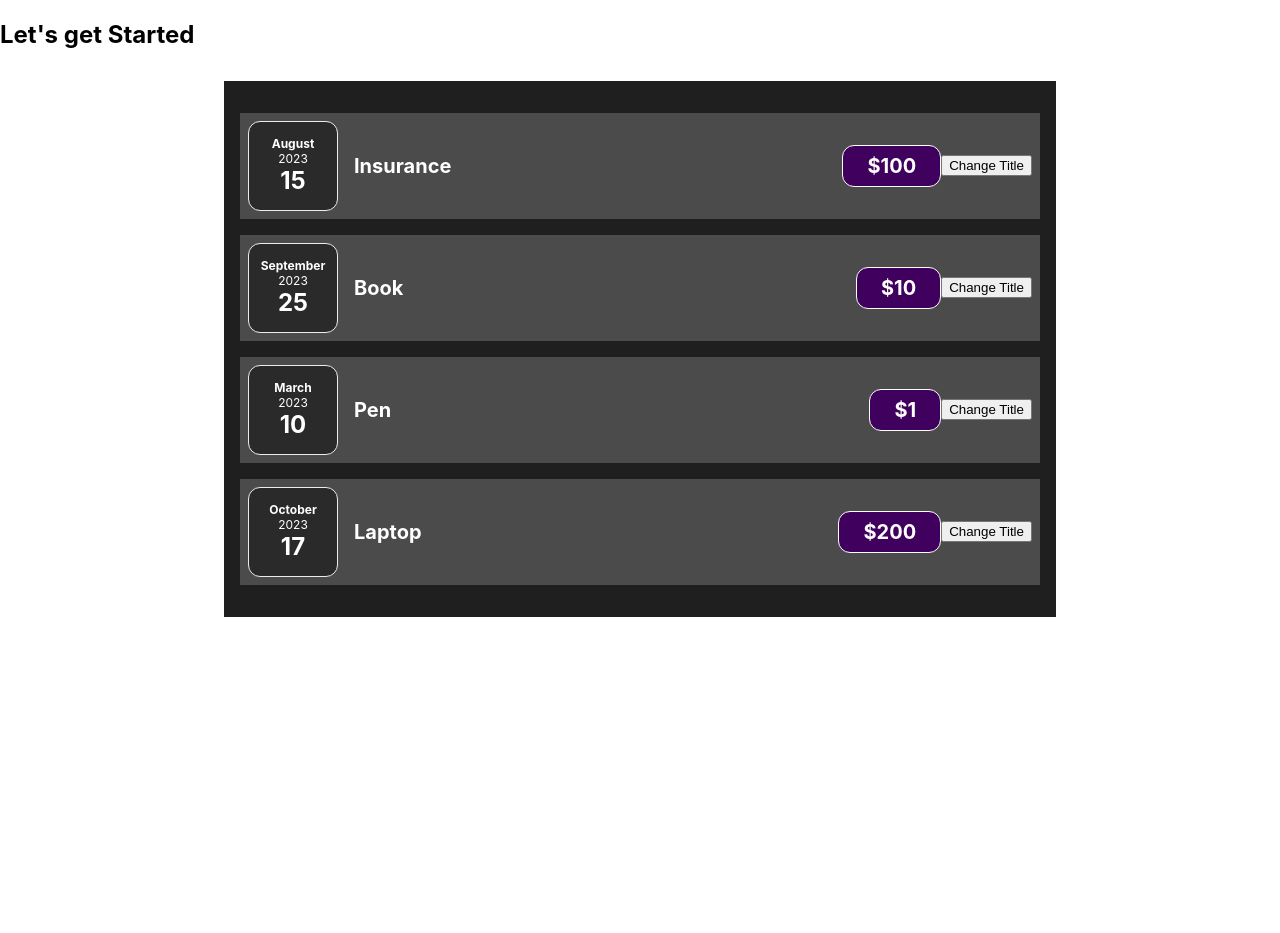
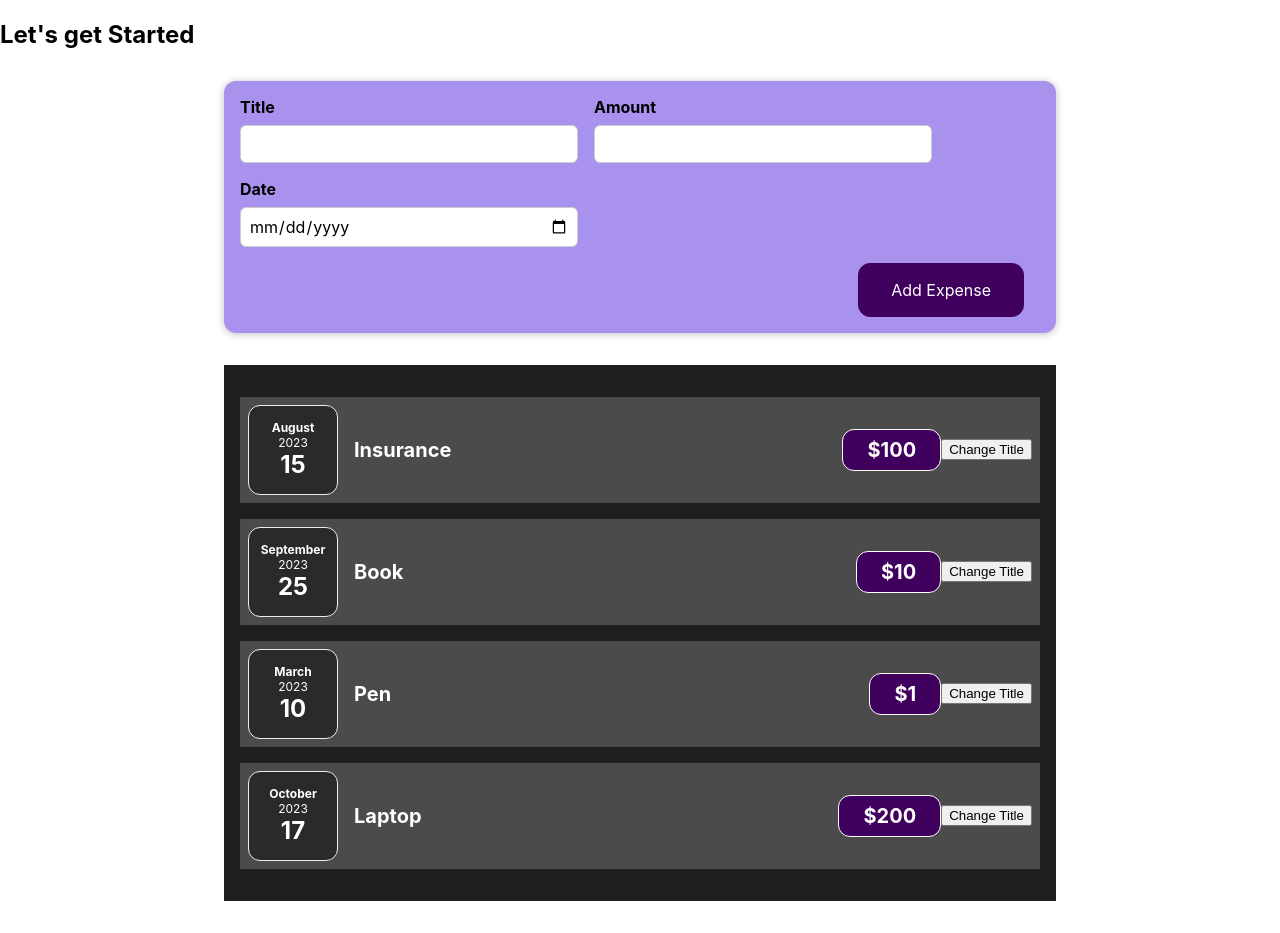
Before and after one commit to apoorvnema/react-demo, a React (Create React App) app in the folder react-demo-1/: page / in a window 1280 px wide. Before the commit the page ends 800 px from the top, so only its background shows below. Built offline with nearby package versions, Linux system fonts and the light colour scheme; the HTML template or start-up script is replaced by a standard one.

Commit message:
[ADDED]: Form to add Expense

```diff
--- a/react-demo-1/src/App.js
+++ b/react-demo-1/src/App.js
@@ -1,4 +1,5 @@
 import Expenses from "./Components/Expenses/Expenses";
+import NewExpense from "./Components/NewExpense/NewExpense";
 
 function App() {
   const expenses = [
@@ -11,6 +12,7 @@
   return (
     <div>
       <h2>Let's get Started</h2>
+      <NewExpense />
       <Expenses expenses={expenses} />
     </div>
   );
--- /dev/null
+++ b/react-demo-1/src/Components/NewExpense/ExpenseForm.css
@@ -0,0 +1,26 @@
+.new-expense__controls {
+    display: flex;
+    flex-wrap: wrap;
+    gap: 1rem;
+    margin-bottom: 1rem;
+    text-align: left;
+}
+
+.new-expense__control label {
+    font-weight: bold;
+    margin-bottom: 0.5rem;
+    display: block;
+}
+
+.new-expense__control input {
+    font: inherit;
+    padding: 0.5rem;
+    border-radius: 6px;
+    border: 1px solid #ccc;
+    width: 20rem;
+    max-width: 100%;
+}
+
+.new-expense__actions {
+    text-align: right;
+}
--- /dev/null
+++ b/react-demo-1/src/Components/NewExpense/ExpenseForm.js
@@ -0,0 +1,44 @@
+import React, { useState } from "react";
+import "./ExpenseForm.css";
+
+const ExpenseForm = () => {
+    const [enteredTitle, setEnteredTitle] = useState("");
+    const [enteredAmount, setEnteredAmount] = useState("");
+    const [enteredDate, setEnteredDate] = useState("");
+
+    const titleChangeHandler = (event) => {
+        setEnteredTitle(event.target.value);
+    };
+
+    const amountChangeHandler = (event) => {
+        setEnteredAmount(event.target.value);
+    };
+
+    const dateChangeHandler = (event) => {
+        setEnteredDate(event.target.value);
+    };
+
+    return (
+        <form>
+            <div className="new-expense__controls">
+                <div className="new-expense__control">
+                    <label htmlFor="title">Title</label>
+                    <input type="text" id="title" onChange={titleChangeHandler} />
+                </div>
+                <div className="new-expense__control">
+                    <label htmlFor="amount">Amount</label>
+                    <input type="number" id="amount" onChange={amountChangeHandler} />
+                </div>
+                <div className="new-expense__control">
+                    <label htmlFor="date">Date</label>
+                    <input type="date" id="date" min="2023-01-01" max="2024-12-31" onChange={dateChangeHandler} />
+                </div>
+            </div>
+            <div className="new-expense__actions">
+                <button type="submit">Add Expense</button>
+            </div>
+        </form>
+    );
+};
+
+export default ExpenseForm;
--- /dev/null
+++ b/react-demo-1/src/Components/NewExpense/NewExpense.css
@@ -0,0 +1,38 @@
+.new-expense {
+    background-color: #a892ee;
+    padding: 1rem;
+    margin: 2rem auto;
+    width: 50rem;
+    max-width: 95%;
+    border-radius: 12px;
+    text-align: center;
+    box-shadow: 0 1px 8px rgba(0, 0, 0, 0.25);
+}
+
+.new-expense button {
+    font: inherit;
+    cursor: pointer;
+    padding: 1rem 2rem;
+    border: 1px solid #40005d;
+    background-color: #40005d;
+    color: white;
+    border-radius: 12px;
+    margin-right: 1rem;
+}
+
+.new-expense button:hover,
+.new-expense button:active {
+    background-color: #510674;
+    border-color: #510674;
+}
+
+.new-expense button.alternative {
+    color: #220131;
+    border-color: transparent;
+    background-color: transparent;
+}
+
+.new-expense button.alternative:hover,
+.new-expense button.alternative:active {
+    background-color: #ddb3f8;
+}
--- /dev/null
+++ b/react-demo-1/src/Components/NewExpense/NewExpense.js
@@ -0,0 +1,13 @@
+import React from "react";
+import ExpenseForm from "./ExpenseForm";
+import "./NewExpense.css";
+
+const NewExpense = () => {
+  return (
+    <div className="new-expense">
+      <ExpenseForm />
+    </div>
+  );
+};
+
+export default NewExpense;
```
